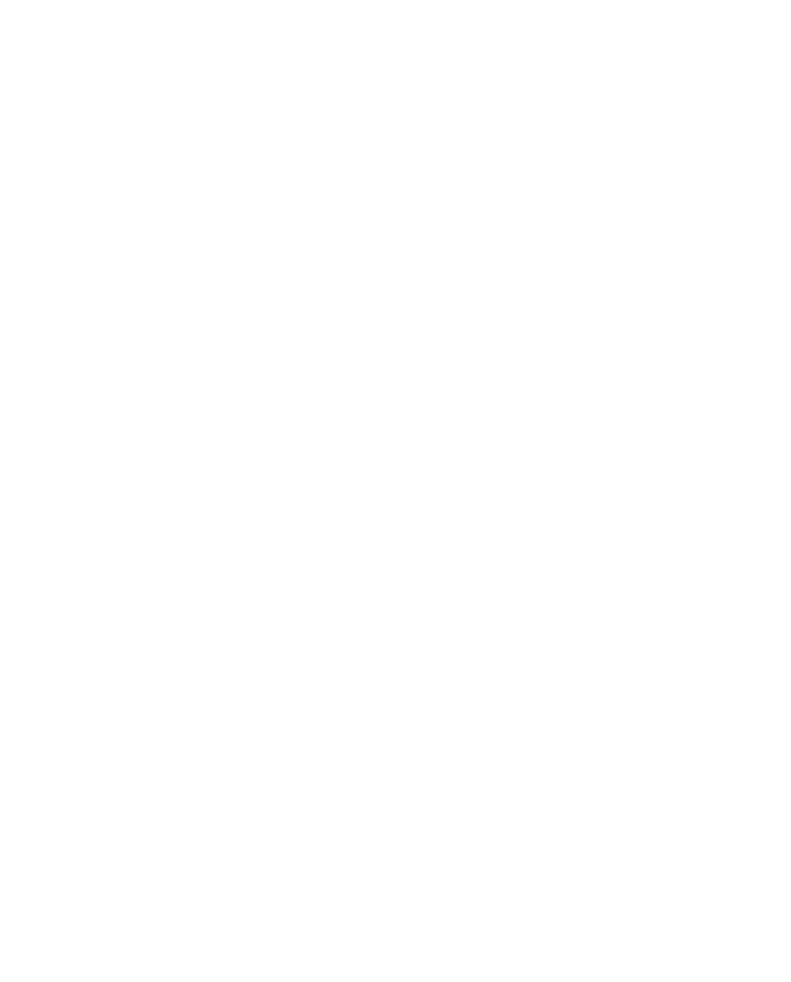
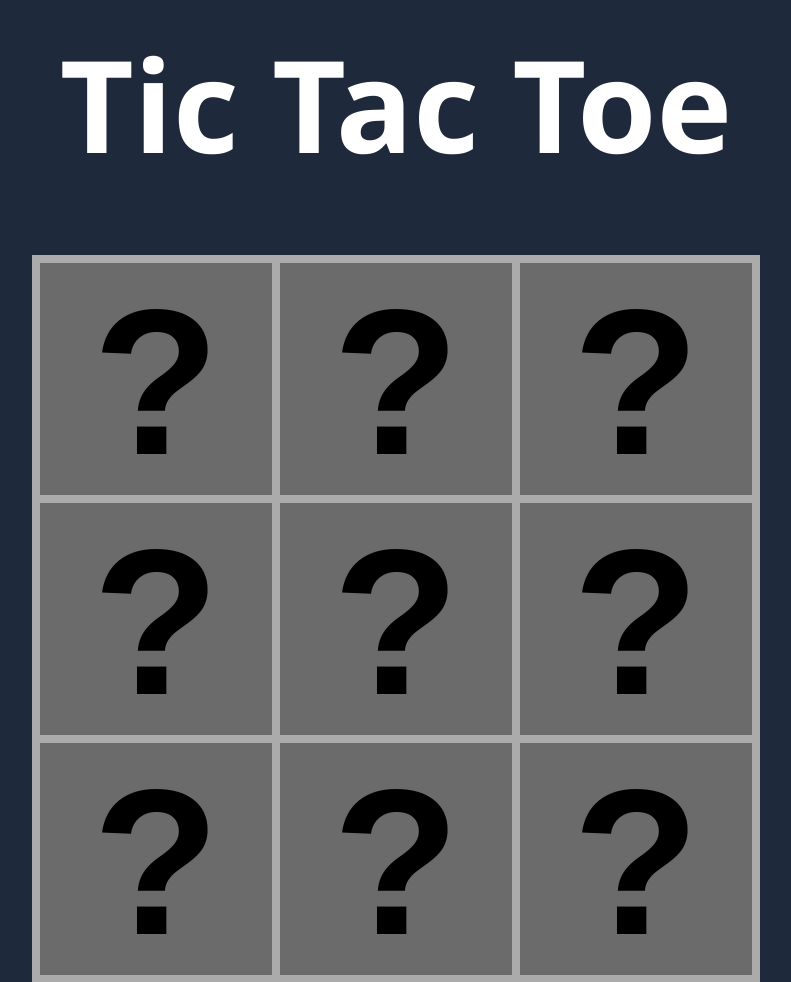
Before and after one commit to EnzyCue/tic-tac-toe, a plain HTML site: page index.html in a window 1280 px wide. Shown: the whole page, without its empty margins (244-1035 px from the left). Before the commit the page ends 800 px from the top, so only its background shows below. Drawn offline with Linux system fonts and the light colour scheme.

Commit message:
Setup basic html and css with gameboard buttons and site header.

```diff
--- a/index.html
+++ b/index.html
@@ -9,6 +9,17 @@
     <script src="javascript.js" defer></script>
 </head>
 <body>
-
+    <h1>Tic Tac Toe</h1>
+    <div class="board">
+        <button class="board-button" data-index="1">?</button>
+        <button class="board-button" data-index="2">?</button>
+        <button class="board-button" data-index="3">?</button>
+        <button class="board-button" data-index="4">?</button>
+        <button class="board-button" data-index="5">?</button>
+        <button class="board-button" data-index="6">?</button>
+        <button class="board-button" data-index="7">?</button>
+        <button class="board-button" data-index="8">?</button>
+        <button class="board-button" data-index="9">?</button>
+    </div>
 </body>
 </html>
--- a/javascript.js
+++ b/javascript.js
@@ -0,0 +1,12 @@
+
+const gameBoard = (() => {
+    let this.gameBoard = [];
+})();
+
+const player = (name) => {
+    this.name = name;
+}
+
+const displayTurn = (turn) => {
+    this.turn = turn;
+}
--- a/style.css
+++ b/style.css
@@ -0,0 +1,40 @@
+* {
+    margin: 0;
+    padding: 0;
+}
+body {
+    color: white;
+    font-family: 'Segoe UI', Tahoma, Geneva, Verdana, sans-serif;
+    background-color: #1e293b;
+    box-sizing: border-box;
+    display: flex;
+    flex-direction: column;
+    align-items: center;
+    justify-content: center;
+    min-width: 48rem;
+}
+
+h1{
+    font-size: 8rem;
+    font-weight: 600;
+    padding-top: 1rem;
+    padding-bottom: 4rem;
+}
+
+.board {
+    background-color: #1e293b;border: 4px solid #ababab;
+    box-sizing: border-box;
+    display: grid;
+    grid-template-columns: 1fr 1fr 1fr;
+    grid-template-rows: 1fr 1fr 1fr;
+    align-items: center;
+    justify-content: center;
+}
+.board-button{
+    width: 15rem;
+    height: 15rem;
+    border: 4px solid #ababab;
+    background-color: #6b6b6b;
+    font-size: 13rem;
+    font-weight: 900;
+}
```
